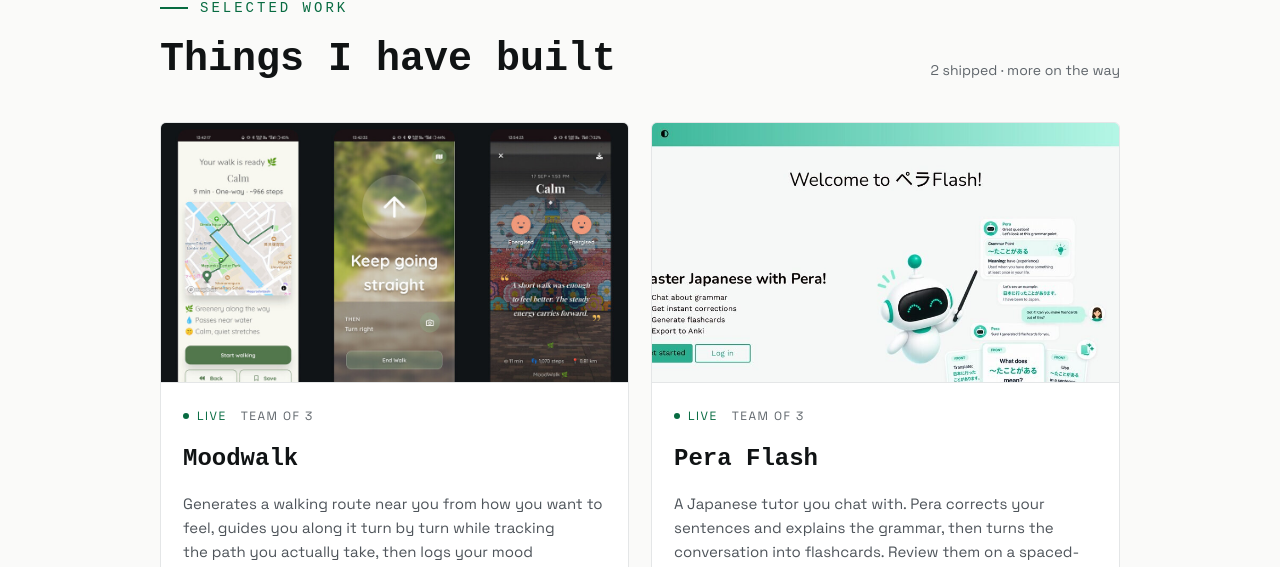
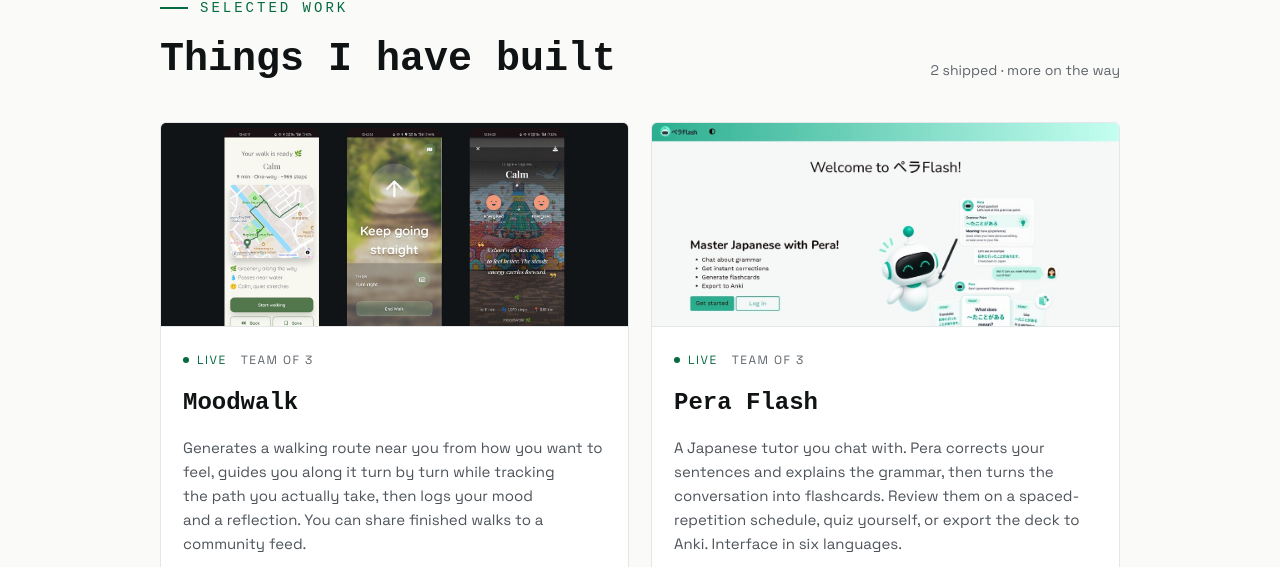
Before and after one commit to cura-yjk/portfolio, a website: page index.html in a window 1280 px wide. Shown: the part 1957-2524 px from the top of the page. Drawn offline with Linux system fonts and the light colour scheme; a web font is replaced by a local one.

Commit message:
Show the whole screenshot, not a crop of it
The thumbnail forced every shot into a 16:10 box capped at 260px, but both
shots are 2.30:1, so cover discarded up to 15% of each side. The amount
changed with the window, because the cap made the box's ratio drift from
1.60:1 to 2.73:1, which is why the Pera Flash headline read "r Japanese
with Pera!" at some widths and not others.

The ratio and the cap exist to give the initials placeholder a shape, and
it still has them. A real shot has its own shape, so it sets the height.

```diff
--- a/css/components/card.css
+++ b/css/components/card.css
@@ -45,8 +45,18 @@
   color: var(--placeholder);
 }
 
-.card__thumb--shot { background: var(--surface-2); padding: 0; }
-.card__shot { width: 100%; height: 100%; object-fit: cover; object-position: top; }
+/* A screenshot sets its own height: the ratio and the 260px cap above exist
+   to give the initials placeholder a shape, and imposing them on a real shot
+   only crops it. width:100% + height:auto means the whole image is always
+   visible and scales with the card, whatever ratio it was shot at. */
+.card__thumb--shot {
+  background: var(--surface-2);
+  padding: 0;
+  aspect-ratio: auto;
+  max-height: none;
+  display: block;
+}
+.card__shot { width: 100%; height: auto; display: block; }
 
 /* -- Body ----------------------------------------------------------------- */
 .card__body {
```
